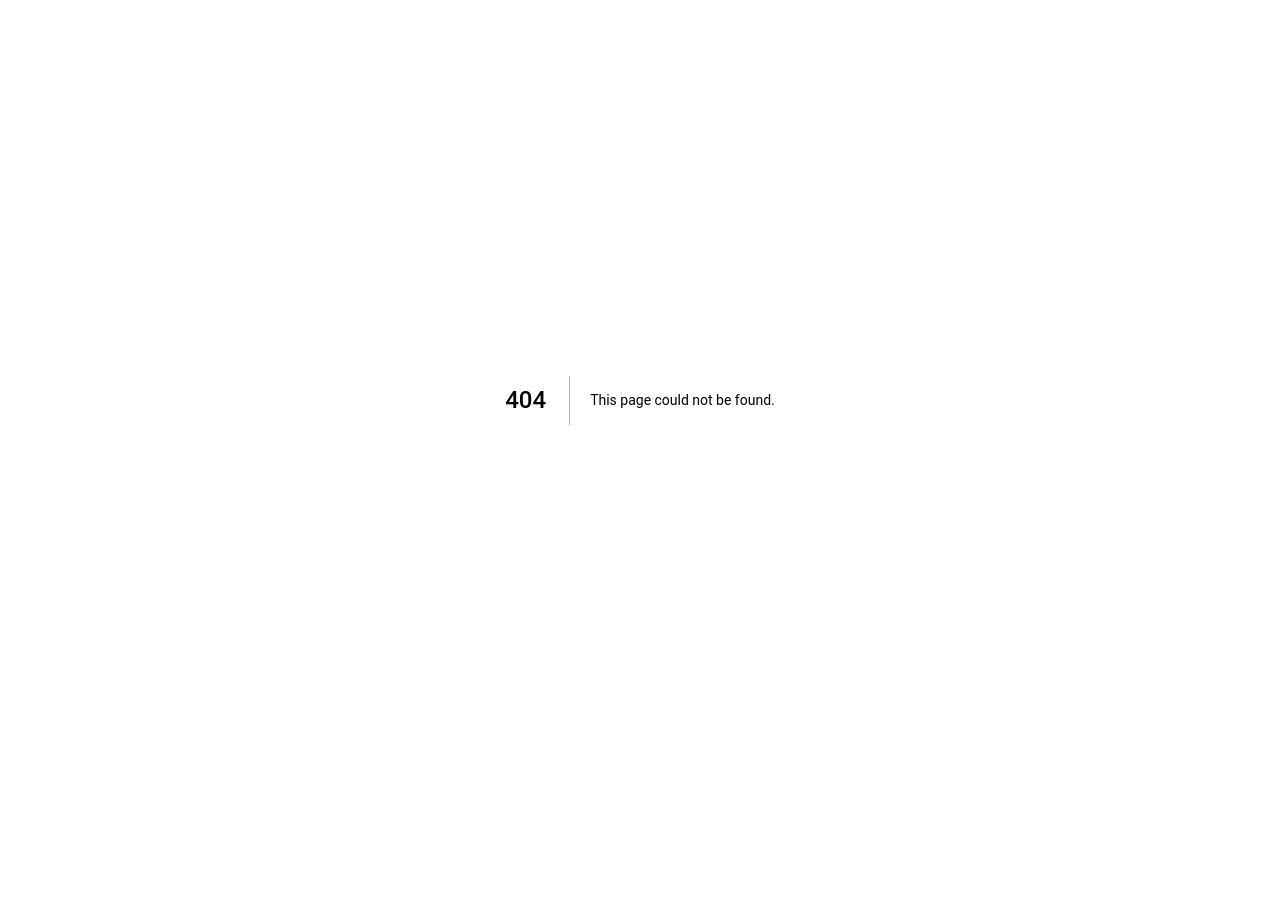
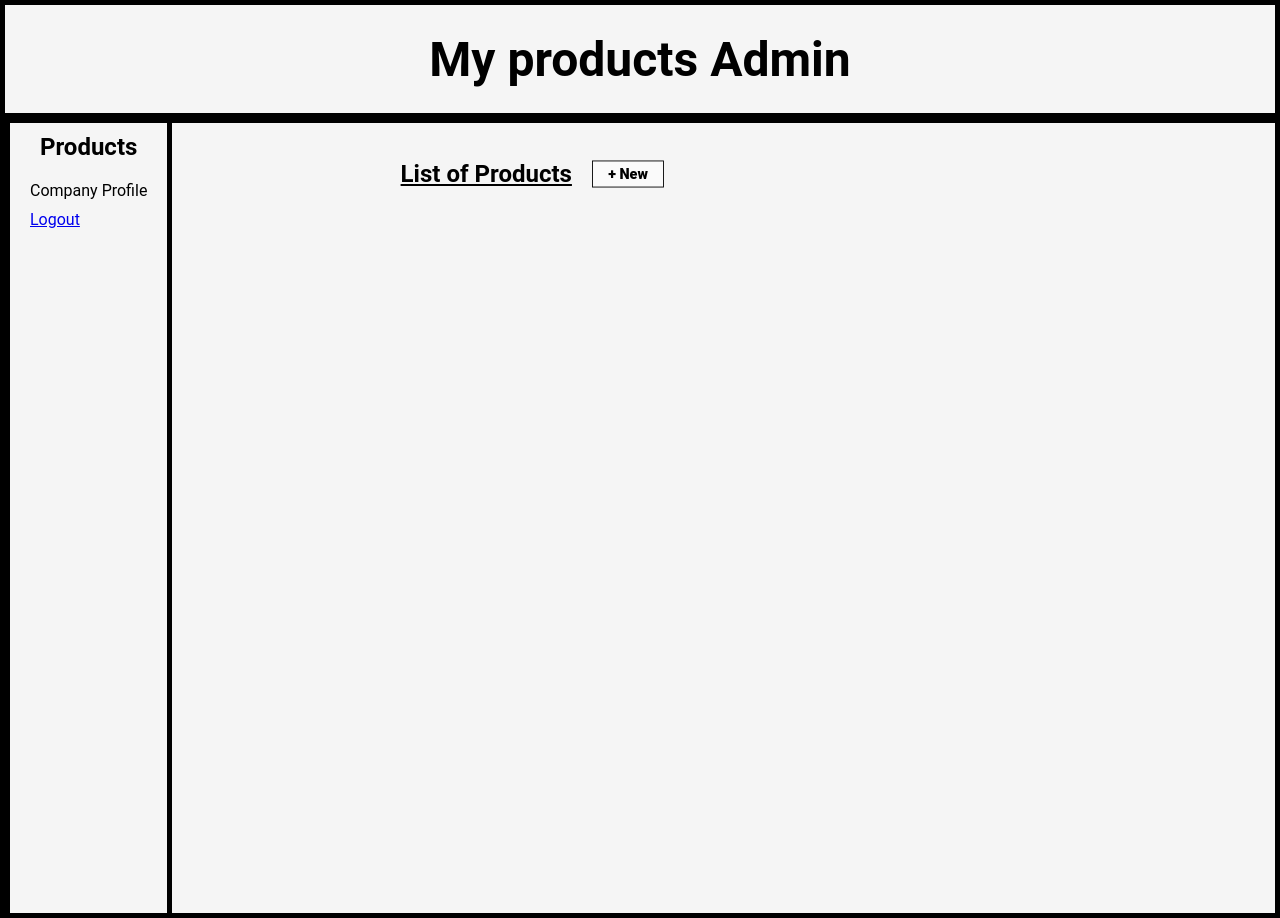
Before and after one commit to igor93araujo/sales-page-ws-work-sistemas, a Next.js app: page /admPage in a window 1280 px wide. Before the commit this address had no page. Before the commit the page ends 800 px from the top, so only its background shows below. Built offline with nearby package versions, Linux system fonts and the light colour scheme.

Commit message:
criação da tela de adição de produtos

```diff
--- /dev/null
+++ b/src/components/AsideAdm.jsx
@@ -0,0 +1,16 @@
+import Link from 'next/link';
+
+export default function AsideAdm() {
+
+  return (
+    <aside>
+          <h2>Products</h2>
+          <ul>
+            <li>Company Profile</li>
+            <Link href='/'>
+              <li>Logout</li>
+            </Link>
+          </ul>
+     </aside>
+  )
+}
--- /dev/null
+++ b/src/components/HeaderAdm.jsx
@@ -0,0 +1,18 @@
+import AsideAdm from './AsideAdm';
+import ProductsListAdm from './ProductsListAdm';
+
+export default function HeaderAdm() {
+  return (
+    <><header>
+      <h1>My products Admin</h1>
+    </header>
+    <section className='mainPage'>
+        <AsideAdm />
+        <div className='centerContainer'>
+          <section className='productsContainer'>
+            <ProductsListAdm />
+          </section>
+        </div>
+      </section></>
+  )
+}
--- /dev/null
+++ b/src/components/ProductsListAdm.jsx
@@ -0,0 +1,164 @@
+import React from 'react'
+
+export default function ProductsListAdm() {
+  const [todos, setTodos] = React.useState([])
+  const [newTodo, setNewTodo] = React.useState('')
+  const [ showAddProduct, setShowAddProduct ] = React.useState(false)
+  const [ productName, setProductName ] = React.useState('')
+  const [ productPrice, setProductPrice ] = React.useState('')
+  const [editingProduct, setEditingProduct] = React.useState(null)
+
+
+  const addProductToList = () => {
+    const newProduct = {
+      product: productName,
+      price: productPrice
+    }
+    setTodos([...todos, newProduct])
+    setShowAddProduct(false)
+  }
+
+  const saveProduct = () => {
+    const newTodos = todos.map((todo) => {
+      if (todo.product === editingProduct.product) {
+        return { ...todo, product: productName, price: productPrice }
+      }
+      return todo
+    })
+    setTodos(newTodos)
+    setEditingProduct(null)
+    setProductName('')
+    setProductPrice('')
+  }
+
+  const cancelEdit = () => {
+    setEditingProduct(null)
+    setProductName('')
+    setProductPrice('')
+  }
+
+   return (
+    <section style={
+      { width: '80%',
+        height: '100%',
+        margin: '0 auto',
+        padding: '1rem',
+        display: 'flex',
+        flexDirection: 'column',
+        gap: '1rem',
+      }}>
+      <div style={
+          {display: 'flex', gap: '1rem', alignItems: 'center'}
+        }>
+        <h1
+          style={
+            {textDecoration: 'underline', fontSize: '1.5rem'}
+          }
+        >List of Products</h1>
+        <button
+          type='button'
+          onClick={() => setShowAddProduct(!showAddProduct)}
+          className='addBtn'
+        > + New
+        </button>
+      </div>
+      <div>
+        <table>
+          <tbody>
+            {
+              todos.map((todo) => (
+                <tr key={todo.product}>
+                  <td className='productName'>{todo.product}</td>
+                  <td className='productPrice'>{` $ ${todo.price}`}</td>
+                  <td className='productBtns'>
+                  <button
+                    type="button"
+                    onClick={() => setEditingProduct(todo)}
+                    className='editBtn'
+                  >
+                    Edit
+                  </button>
+                    <button
+                      type='button'
+                      onClick={
+                        () => {
+                          const newTodos = todos.filter((item) => item.product !== todo.product)
+                          setTodos(newTodos)
+                        }
+                      }
+                      className='deleteBtn'
+                    >X</button>
+                  </td>
+                </tr>
+              ))
+            }
+          </tbody>
+        </table>
+      </div>
+      {
+        showAddProduct &&
+      <form >
+        <label htmlFor="product">Product</label>
+        <input
+          type="text"
+          name="product"
+          id="product"
+          onChange={
+            (e) => setProductName(e.target.value)
+          }
+          />
+        <label htmlFor="price">Price</label>
+        <input
+          type="text"
+          name="price"
+          id="price"
+          onChange={
+            (e) => setProductPrice(e.target.value)
+          }
+        />
+        <button
+          type="button"
+          onClick={() => addProductToList()}
+        >
+        Save
+        </button>
+      </form>
+      }
+{
+  editingProduct ? (
+    <form>
+      <label htmlFor="product">Product</label>
+      <input
+        type="text"
+        name="product"
+        id="product"
+        value={productName}
+        onChange={(e) => setProductName(e.target.value)}
+      />
+      <label htmlFor="price">Price</label>
+      <input
+        type="text"
+        name="price"
+        id="price"
+        value={productPrice}
+        onChange={(e) => setProductPrice(e.target.value)}
+      />
+      <button type="button" onClick={saveProduct}>
+        Save
+      </button>
+      <button type="button" onClick={cancelEdit}>
+        Cancel
+      </button>
+    </form>
+  ) : (
+    showAddProduct && (
+      <form>
+        {/* ... */}
+      </form>
+    )
+  )
+}
+
+    </section>
+  )
+}
--- /dev/null
+++ b/src/pages/admPage.jsx
@@ -0,0 +1,10 @@
+import HeaderAdm from '@/components/HeaderAdm'
+import React from 'react'
+
+export default function admPage() {
+  return (
+    <section>
+      <HeaderAdm />
+    </section>
+  )
+}
--- a/src/pages/index.js
+++ b/src/pages/index.js
@@ -4,11 +4,10 @@ import Carrosel from '@/components/Carrosel'
 import Categories from '@/components/Categories'
 import Footer from '@/components/Footer'
 import Header from '@/components/Header'
+import LoginAdm from '@/components/LoginAdm'
 import { AppProvider } from '@/context/AppProvider'
 import { getCategories } from '@/services/api'
 import Head from 'next/head'
-import { useEffect, useState } from 'react'
-
 
 export default function Home() {
 
@@ -29,6 +28,7 @@ export default function Home() {
             <Carrosel />
             <BottomProducts />
           </section>
+          <LoginAdm />
           <Footer />
         </div>
       </section>
--- a/src/services/LocalStorage.js
+++ /dev/null
@@ -1,5 +0,0 @@
-export const setItem = (key, value) => {
-  localStorage.setItem(key, JSON.stringify(value));
-};
-
-export const getItem = (key) => JSON.parse(localStorage.getItem(key));
--- a/src/styles/globals.css
+++ b/src/styles/globals.css
@@ -29,6 +29,16 @@ header {
   display: flex;
   align-items: center;
   justify-content: center;
+  }
+
+  .admIcon {
+    width: 50px;
+    height: 50px;
+    margin-left: 10px;
+    cursor: pointer;
+    position: absolute;
+    right: 0;
+    margin-right: 5%;
   }
 
 aside {
@@ -243,3 +253,129 @@ button:hover {
 .leftArrow:hover, .rightArrow:hover {
   transform: scale(1.3);
 }
+
+loginForm {
+  width: 30%;
+  height: 30%;
+  display: flex;
+  flex-direction: column;
+  justify-content: center;
+  align-items: center;
+  position: absolute;
+  z-index: 2;
+  top: 15%;
+  color: white;
+  right: 1%;
+  background-color: rgba(24, 23, 23, 1);
+  border-radius: 10px;
+  animation: showLogin 0.5s;
+}
+
+loginForm h2 {
+  font-size: 2rem;
+  font-weight: 900;
+  margin-bottom: 10px;
+}
+
+loginForm input {
+  width: 80%;
+  height: 40px;
+  border: 1px solid black;
+  border-radius: 10px;
+  background-color: #fafafa;
+  color: rgb(0, 0, 0);
+  font-weight: 900;
+  font-size: 1rem;
+  cursor: pointer;
+  margin-bottom: 10px;
+}
+
+loginForm button {
+  width: 100px;
+  height: 40px;
+  border: 1px solid black;
+  border-radius: 10px;
+  color: rgb(0, 0, 0);
+  font-weight: 900;
+  font-size: 1rem;
+  margin-bottom: 10px;
+}
+
+@keyframes showLogin {
+  0% {
+    transform:translateY(-10%);
+  }
+  100% {
+    transform:translateY(0);
+  }
+}
+
+table {
+  height: 50%;
+  width: 100%;
+  flex-direction: column;
+  justify-content: center;
+  align-items: center;
+  border-collapse: collapse;
+  border-top: 1px solid #000000;
+  border-bottom: 1px solid #000000;
+}
+
+table td{
+  font-size: 14px;
+  border-right: 1px solid #000000;
+  border-left: 1px solid #000000;
+  padding: 8px;
+  }
+
+  .productName {
+    font-size: 1.5rem;
+    width: 50%;
+  }
+
+  .productPrice {
+    width: 20%;
+    font-size: 1rem;
+    font-weight: 600;
+    text-align: center;
+  }
+
+  .productBtns {
+    width: 100%;
+    display: flex;
+    justify-content: space-around;
+    align-items: center;
+  }
+
+  .addBtn {
+    width: 80px;
+    height: 30px;
+    border: 1px solid black;
+    background-color: #fafafa;
+    color: rgb(0, 0, 0);
+    font-weight: 900;
+    font-size: 1rem;
+    cursor: pointer;
+  }
+
+  .editBtn {
+    width: 80px;
+    height: 30px;
+    border: 1px solid black;
+    background-color: #fafafa;
+    color: rgb(0, 0, 0);
+    font-weight: 900;
+    font-size: 1rem;
+    cursor: pointer;
+  }
+
+  .deleteBtn {
+    width: 30px;
+    height: 30px;
+    border: 1px solid black;
+    background-color: #ff0000;
+    color: rgb(255, 255, 255);
+    font-weight: 900;
+    font-size: 1rem;
+    cursor: pointer;
+  }
```
Also changed, not shown: src/components/Header.jsx (+14 -0 lines), src/components/LoginAdm.jsx (added, +49 -0 lines), src/context/AppProvider.jsx (+7 -2 lines), src/components/ProductEditForm.jsx (added).
